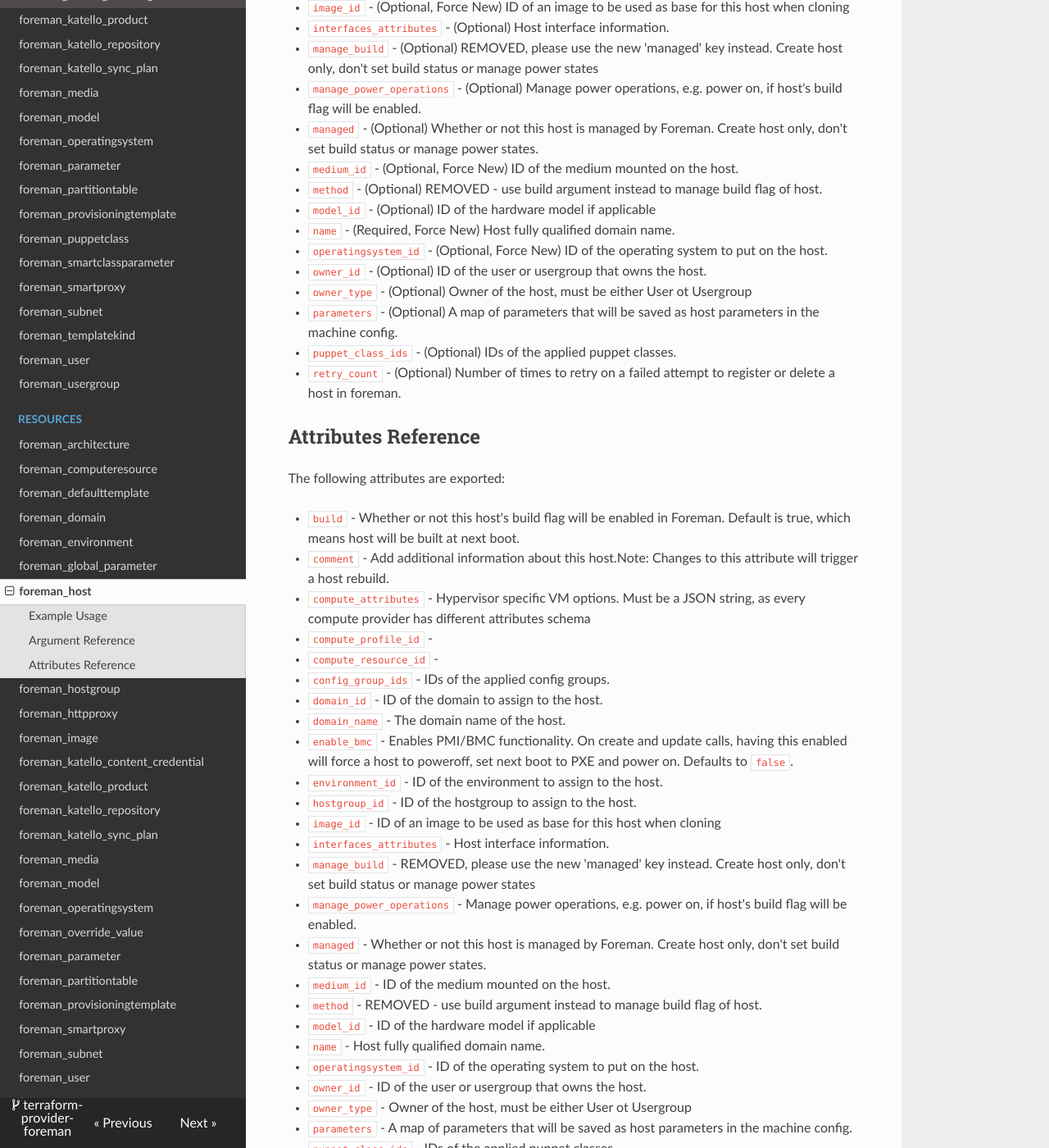
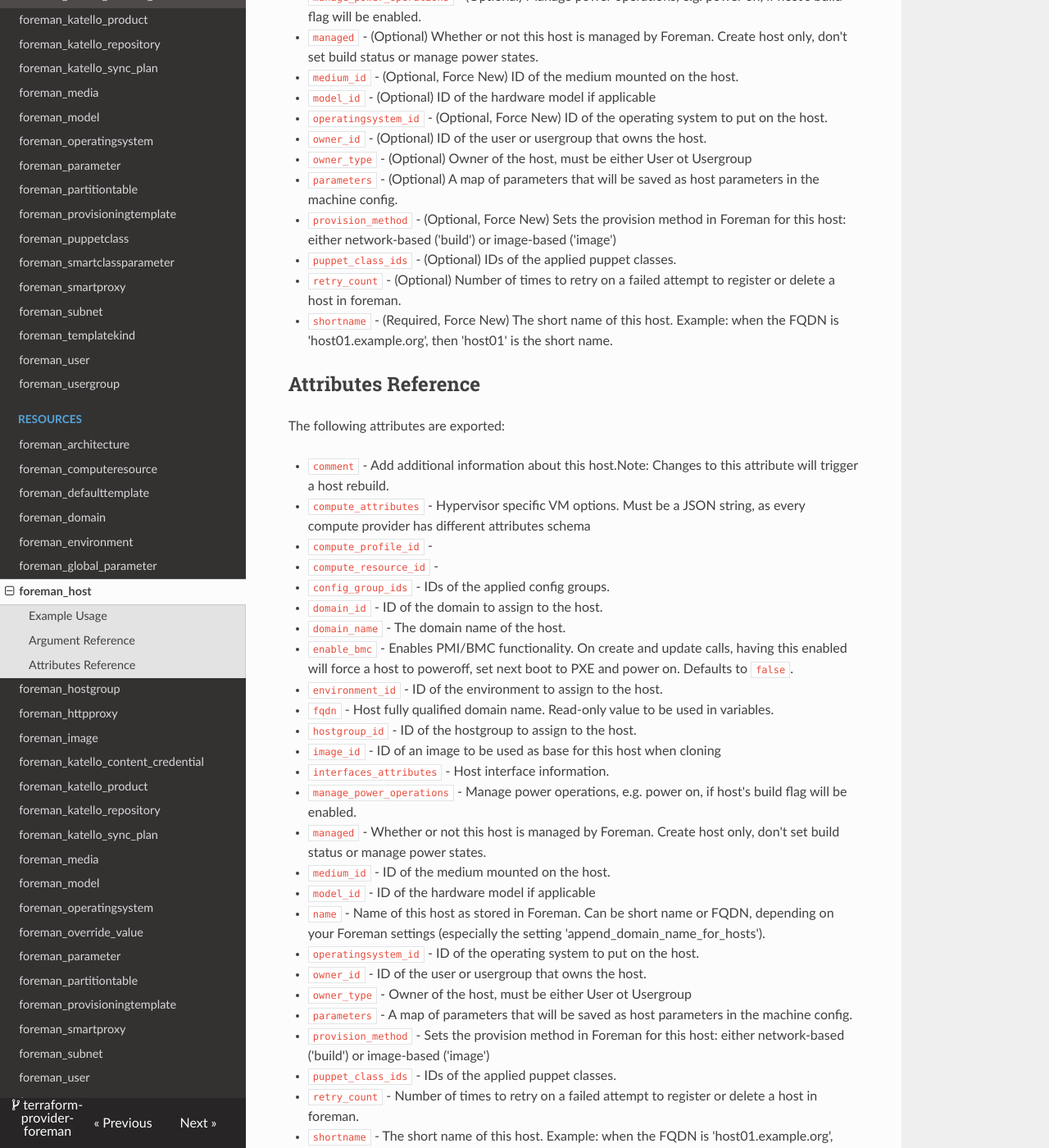
Before and after one commit to terraform-coop/terraform-provider-foreman, an MkDocs documentation site: the page built from docs/resources/foreman_host.md, in a window 1280 px wide and 1400 px high, scrolled down 914 px. Shown: the whole window at 82% size. Built offline with MkDocs 1.6.1, drawn with Linux system fonts in a browser that asks for light colours; nearby versions of some CDN libraries; some of the changed text lies outside the part shown.

Commit message:
Fix shortname/fqdn tests; make name argument deprecated and read-only
The tests use an API mock response file to check against a mocked
Terraform schema. Since neither "shortname" nor "fqdn" host attributes
are in the Foreman API, we exclude them in the tests. They are
constructed from the "name" given by Foreman, or passed in in case of
the shortname.

To enforce the switch from "name" to "shortname", name is now a
deprecated argument. It is still accessible via the name attribute,
which is filled when the resource is read from the API.

```diff
--- a/docs/resources/foreman_host.md
+++ b/docs/resources/foreman_host.md
@@ -20,7 +19,6 @@
 The following arguments are supported:
 
 - `bmc_success` - (Optional) REMOVED - Tracks the partial state of BMC operations on host creation. If these operations fail, the host will be created in Foreman and this boolean will remain `false`. On the next `terraform apply` will trigger the host update to pick back up with the BMC operations.
-- `build` - (Optional) Whether or not this host's build flag will be enabled in Foreman. Default is true, which means host will be built at next boot.
 - `comment` - (Optional) Add additional information about this host.Note: Changes to this attribute will trigger a host rebuild.
 - `compute_attributes` - (Optional) Hypervisor specific VM options. Must be a JSON string, as every compute provider has different attributes schema
 - `compute_profile_id` - (Optional)
@@ -32,26 +30,24 @@
 - `hostgroup_id` - (Optional, Force New) ID of the hostgroup to assign to the host.
 - `image_id` - (Optional, Force New) ID of an image to be used as base for this host when cloning
 - `interfaces_attributes` - (Optional) Host interface information.
-- `manage_build` - (Optional) REMOVED, please use the new 'managed' key instead. Create host only, don't set build status or manage power states
 - `manage_power_operations` - (Optional) Manage power operations, e.g. power on, if host's build flag will be enabled.
 - `managed` - (Optional) Whether or not this host is managed by Foreman. Create host only, don't set build status or manage power states.
 - `medium_id` - (Optional, Force New) ID of the medium mounted on the host.
-- `method` - (Optional) REMOVED - use build argument instead to manage build flag of host.
 - `model_id` - (Optional) ID of the hardware model if applicable
-- `name` - (Required, Force New) Host fully qualified domain name.
 - `operatingsystem_id` - (Optional, Force New) ID of the operating system to put on the host.
 - `owner_id` - (Optional) ID of the user or usergroup that owns the host.
 - `owner_type` - (Optional) Owner of the host, must be either User ot Usergroup
 - `parameters` - (Optional) A map of parameters that will be saved as host parameters in the machine config.
+- `provision_method` - (Optional, Force New) Sets the provision method in Foreman for this host: either network-based ('build') or image-based ('image')
 - `puppet_class_ids` - (Optional) IDs of the applied puppet classes.
 - `retry_count` - (Optional) Number of times to retry on a failed attempt to register or delete a host in foreman.
+- `shortname` - (Required, Force New) The short name of this host. Example: when the FQDN is 'host01.example.org', then 'host01' is the short name.
 
 
 ## Attributes Reference
 
 The following attributes are exported:
 
-- `build` - Whether or not this host's build flag will be enabled in Foreman. Default is true, which means host will be built at next boot.
 - `comment` - Add additional information about this host.Note: Changes to this attribute will trigger a host rebuild.
 - `compute_attributes` - Hypervisor specific VM options. Must be a JSON string, as every compute provider has different attributes schema
 - `compute_profile_id` -
@@ -61,20 +57,21 @@
 - `domain_name` - The domain name of the host.
 - `enable_bmc` - Enables PMI/BMC functionality. On create and update calls, having this enabled will force a host to poweroff, set next boot to PXE and power on. Defaults to `false`.
 - `environment_id` - ID of the environment to assign to the host.
+- `fqdn` - Host fully qualified domain name. Read-only value to be used in variables.
 - `hostgroup_id` - ID of the hostgroup to assign to the host.
 - `image_id` - ID of an image to be used as base for this host when cloning
 - `interfaces_attributes` - Host interface information.
-- `manage_build` - REMOVED, please use the new 'managed' key instead. Create host only, don't set build status or manage power states
 - `manage_power_operations` - Manage power operations, e.g. power on, if host's build flag will be enabled.
 - `managed` - Whether or not this host is managed by Foreman. Create host only, don't set build status or manage power states.
 - `medium_id` - ID of the medium mounted on the host.
-- `method` - REMOVED - use build argument instead to manage build flag of host.
 - `model_id` - ID of the hardware model if applicable
-- `name` - Host fully qualified domain name.
+- `name` - Name of this host as stored in Foreman. Can be short name or FQDN, depending on your Foreman settings (especially the setting 'append_domain_name_for_hosts').
 - `operatingsystem_id` - ID of the operating system to put on the host.
 - `owner_id` - ID of the user or usergroup that owns the host.
 - `owner_type` - Owner of the host, must be either User ot Usergroup
 - `parameters` - A map of parameters that will be saved as host parameters in the machine config.
+- `provision_method` - Sets the provision method in Foreman for this host: either network-based ('build') or image-based ('image')
 - `puppet_class_ids` - IDs of the applied puppet classes.
 - `retry_count` - Number of times to retry on a failed attempt to register or delete a host in foreman.
+- `shortname` - The short name of this host. Example: when the FQDN is 'host01.example.org', then 'host01' is the short name.
 - `token` - Build token. Can be used to signal to Foreman that a host build is complete.
```
Also changed, not shown: other parts of docs/resources/foreman_host.md (+0 -1 lines), 2 other files.
